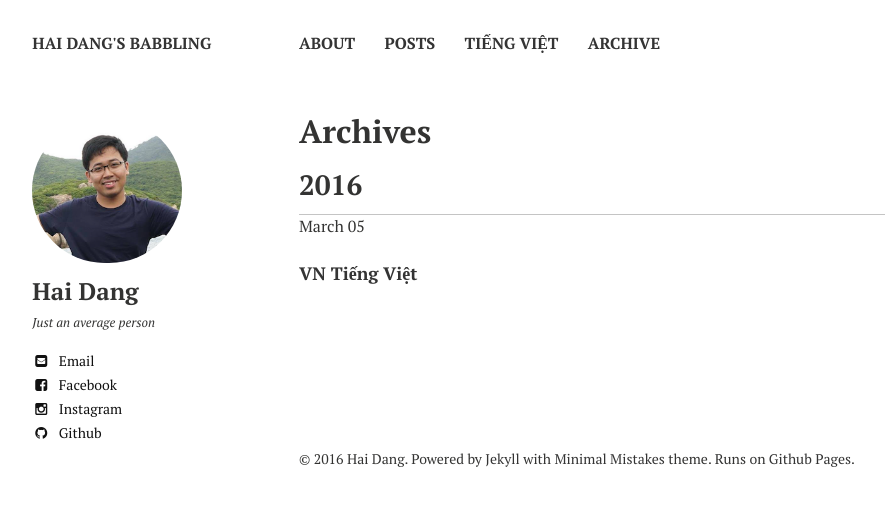
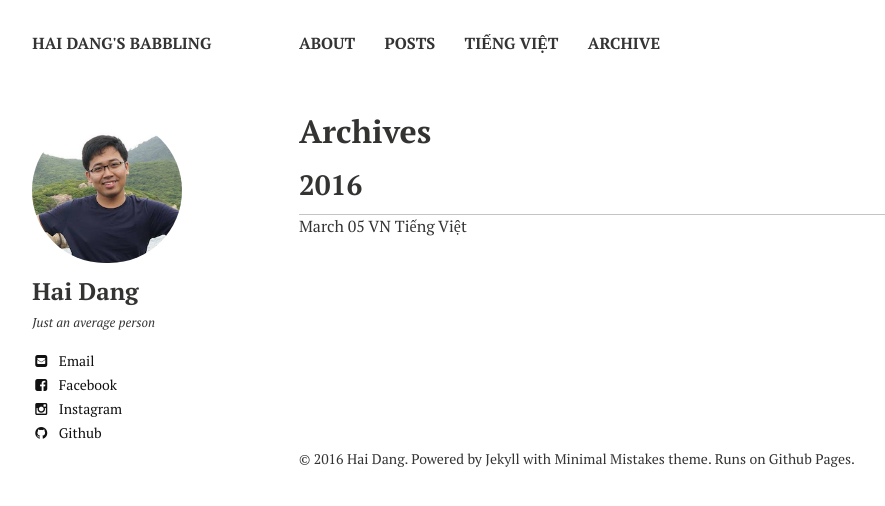
Before and after one commit to hans89/hans89.github.io, a Jekyll site: the page built from archive/index.md, in a window 1280 px wide. Shown: the top 506 px of the page, without its empty margins (21-906 px from the left). Built offline with Jekyll 4.4.1, drawn with Linux system fonts in a browser that asks for light colours; nearby versions of some CDN libraries.

Commit message:
try fix archive 5

```diff
--- a/_layouts/archive.html
+++ b/_layouts/archive.html
@@ -30,12 +30,13 @@
       <article>
         <time datetime="{{ post.date | date_to_xmlschema }}">{{ post.date | date: "%B %d" }}</time>
         {% if post.link %}
-          <h4 class="link-post">
+          <h4 class="link-post" style="display: inline;">
             <a href="{{ site.url }}{{ post.url }}" title="{{ post.title }}">{{ post.title }}</a>
             <a href="{{ post.link }}" target="_blank" title="{{ post.title }}"><i class="fa fa-link"></i></a>
           </h4>
         {% else %}
-          <h4><a href="{{ site.url }}{{ post.url }}" title="{{ post.title }}">{{ post.title }}</a></h4>
+          <h4　 style="display: inline;">
+            <a href="{{ site.url }}{{ post.url }}" title="{{ post.title }}">{{ post.title }}</a></h4>
         {% endif %}
       </article>
     {% endfor %}
```
